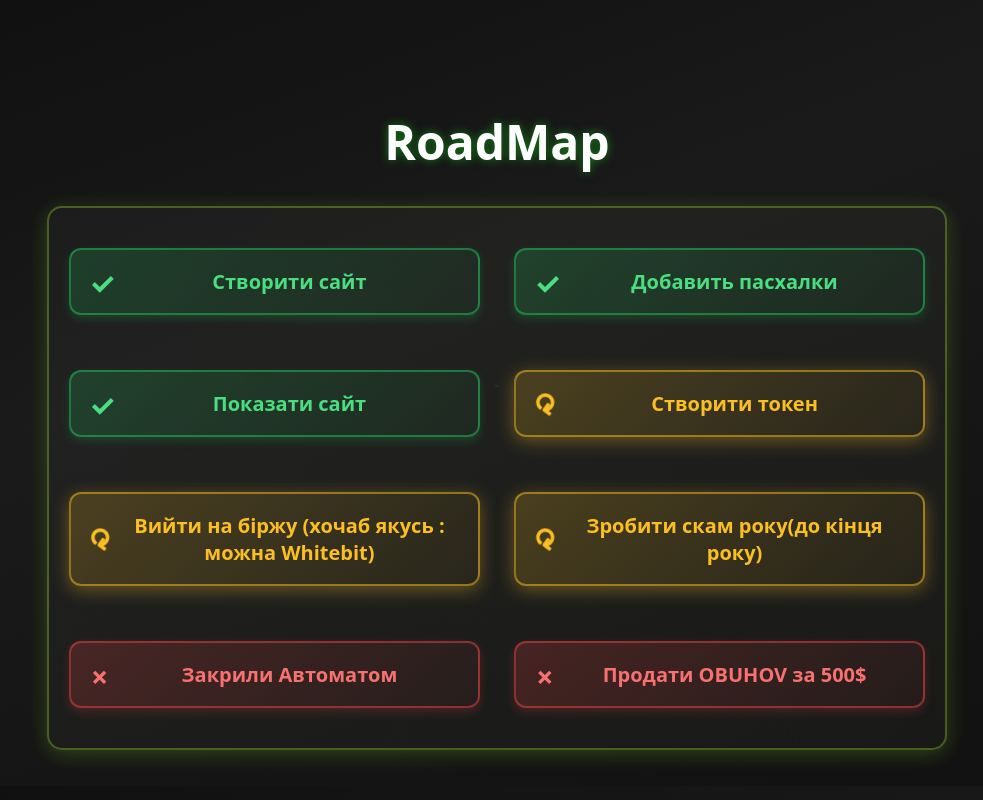
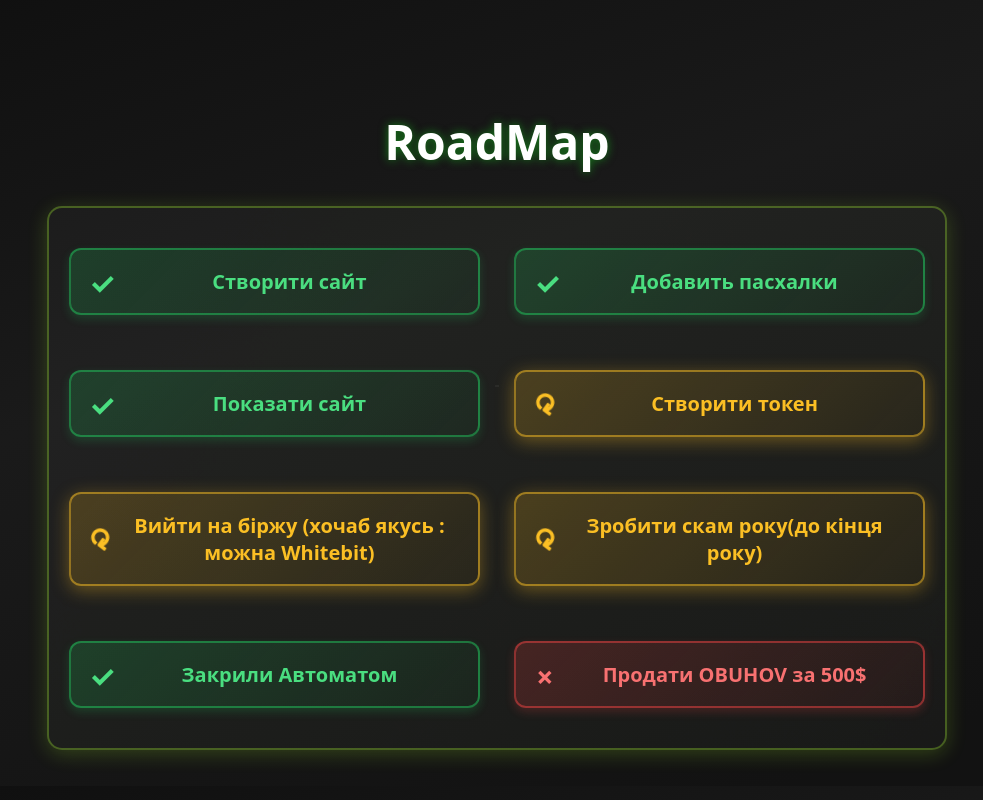
Before and after one commit to AbetikDev/Obuhov-Coin, a website built with Vite: page index.html in a window 1280 px wide. Shown: the part 1614-2414 px from the top of the page, without its empty margins (143-1126 px from the left). Built offline with nearby package versions, Linux system fonts and the light colour scheme; files whose address does not match are found by name.

Commit message:
small update

```diff
--- a/index.html
+++ b/index.html
@@ -186,7 +186,7 @@
                 <h3 class="progres-road">Створити токен</h3>
                 <h3 class="progres-road">Вийти на біржу (хочаб якусь : можна Whitebit)</h3>
                 <h3 class="progres-road">Зробити скам року(до кінця року)</h3>
-                <h3 class="notdo-road">Закрили Автоматом</h3>
+                <h3 class="done-road">Закрили Автоматом</h3>
                 <h3 class="notdo-road">Продати OBUHOV за 500$</h3>
             </div>
     </selection>
```
Also changed, not shown: README.md.
